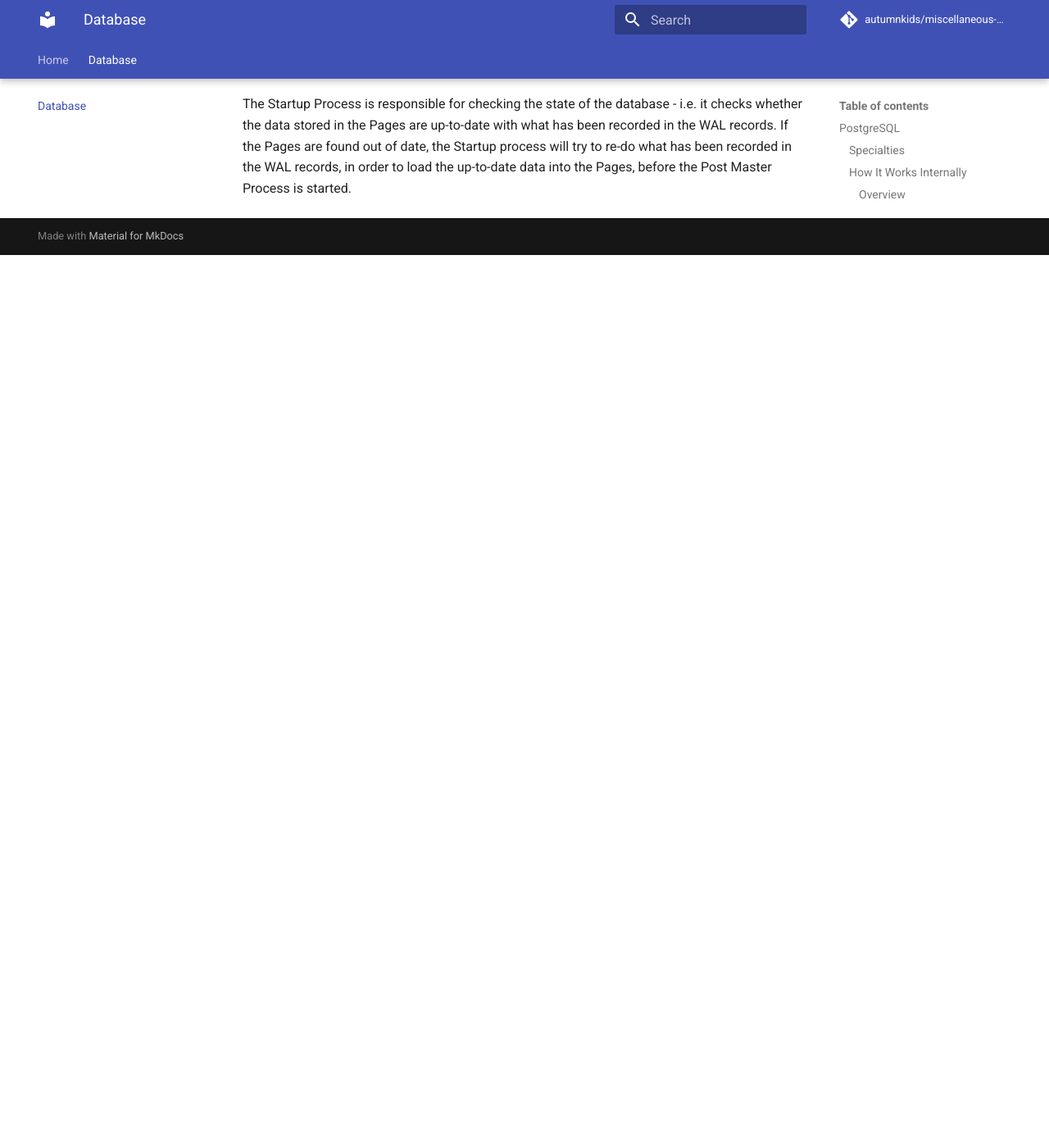
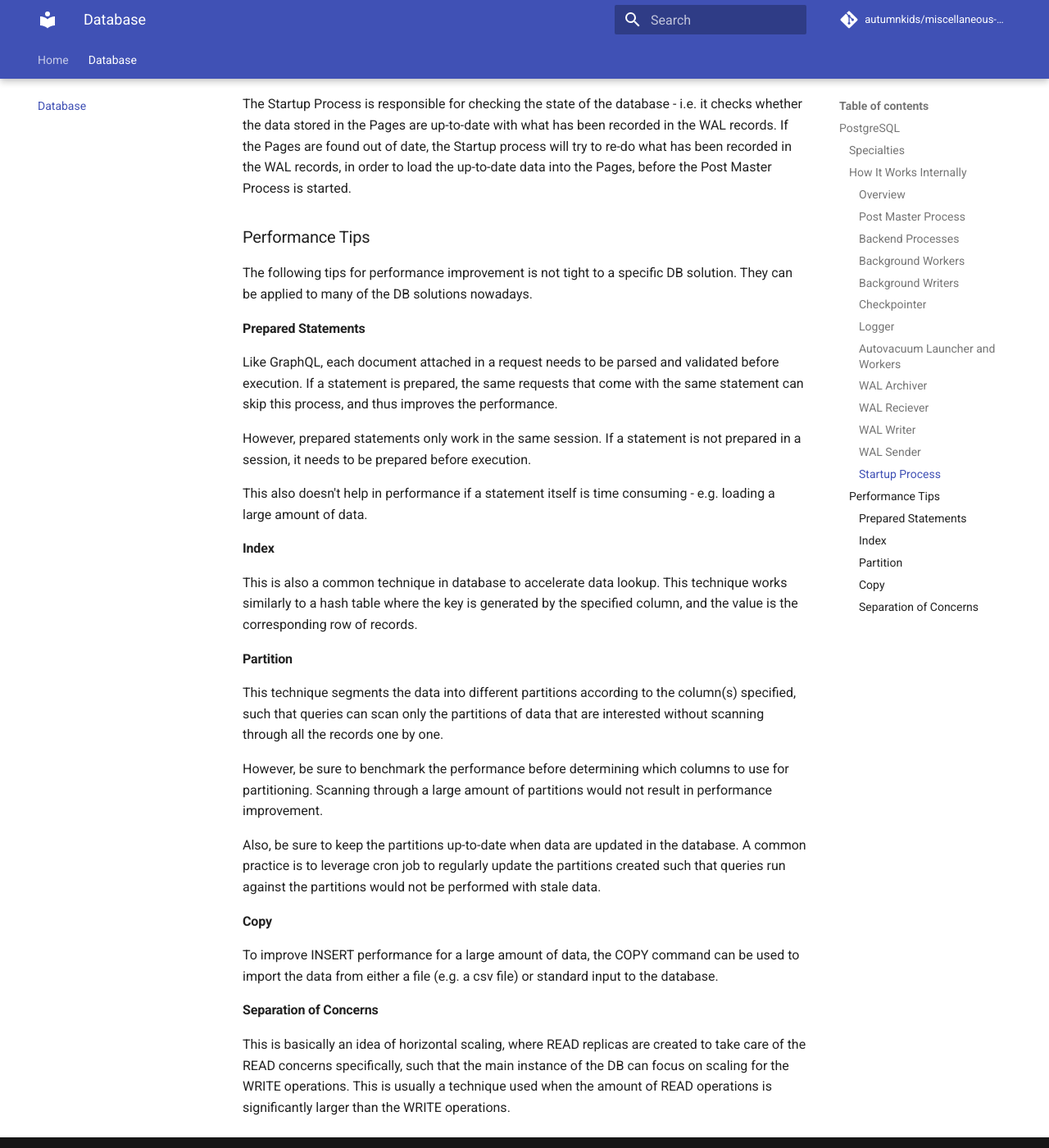
Before and after one commit to autumnkids/miscellaneous-study-notes, an MkDocs documentation site: the page built from docs/database.md, in a window 1280 px wide and 1400 px high, scrolled down 2725 px. Shown: the whole window at 82% size. Built offline with MkDocs 1.6.1 and Material for MkDocs 9.7.7, drawn with Linux system fonts in a browser that asks for light colours; comment, search, counter and statistics services are not loaded; before the commit the page ends 3036 px from its top, so only the background shows below that.

Commit message:
Add performance notes

```diff
--- a/docs/database.md
+++ b/docs/database.md
@@ -72,3 +72,35 @@ The number of WAL Senders is capped by the parameter `max_val_senders`.
 #### Startup Process
 
 The Startup Process is responsible for checking the state of the database - i.e. it checks whether the data stored in the Pages are up-to-date with what has been recorded in the WAL records. If the Pages are found out of date, the Startup process will try to re-do what has been recorded in the WAL records, in order to load the up-to-date data into the Pages, before the Post Master Process is started.
+
+### Performance Tips
+
+The following tips for performance improvement is not tight to a specific DB solution. They can be applied to many of the DB solutions nowadays.
+
+#### Prepared Statements
+
+Like GraphQL, each document attached in a request needs to be parsed and validated before execution. If a statement is prepared, the same requests that come with the same statement can skip this process, and thus improves the performance.
+
+However, prepared statements only work in the same session. If a statement is not prepared in a session, it needs to be prepared before execution.
+
+This also doesn't help in performance if a statement itself is time consuming - e.g. loading a large amount of data.
+
+#### Index
+
+This is also a common technique in database to accelerate data lookup. This technique works similarly to a hash table where the key is generated by the specified column, and the value is the corresponding row of records.
+
+#### Partition
+
+This technique segments the data into different partitions according to the column(s) specified, such that queries can scan only the partitions of data that are interested without scanning through all the records one by one.
+
+However, be sure to benchmark the performance before determining which columns to use for partitioning. Scanning through a large amount of partitions would not result in performance improvement.
+
+Also, be sure to keep the partitions up-to-date when data are updated in the database. A common practice is to leverage cron job to regularly update the partitions created such that queries run against the partitions would not be performed with stale data.
+
+#### Copy
+
+To improve INSERT performance for a large amount of data, the COPY command can be used to import the data from either a file (e.g. a csv file) or standard input to the database.
+
+#### Separation of Concerns
+
+This is basically an idea of horizontal scaling, where READ replicas are created to take care of the READ concerns specifically, such that the main instance of the DB can focus on scaling for the WRITE operations. This is usually a technique used when the amount of READ operations is significantly larger than the WRITE operations.
```
